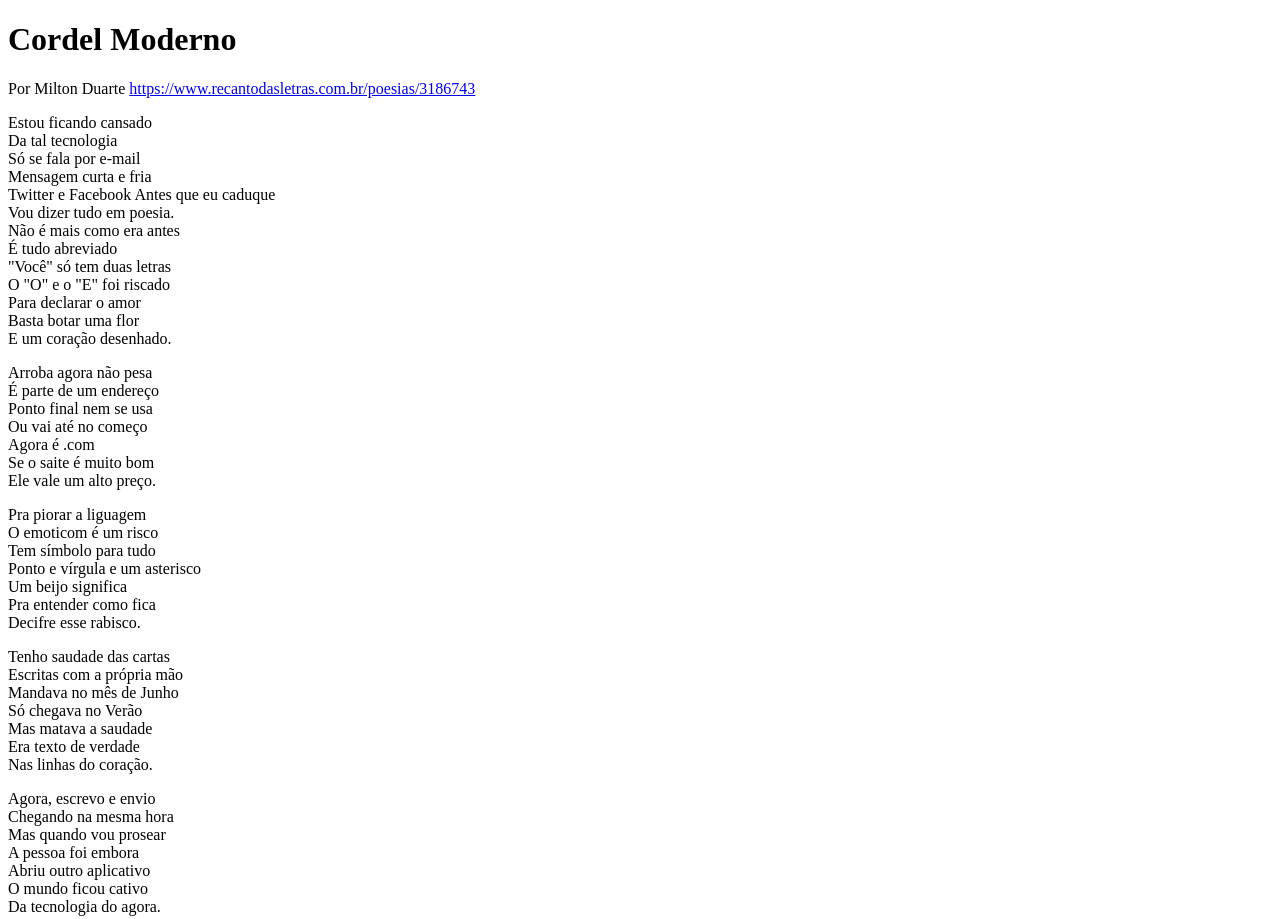
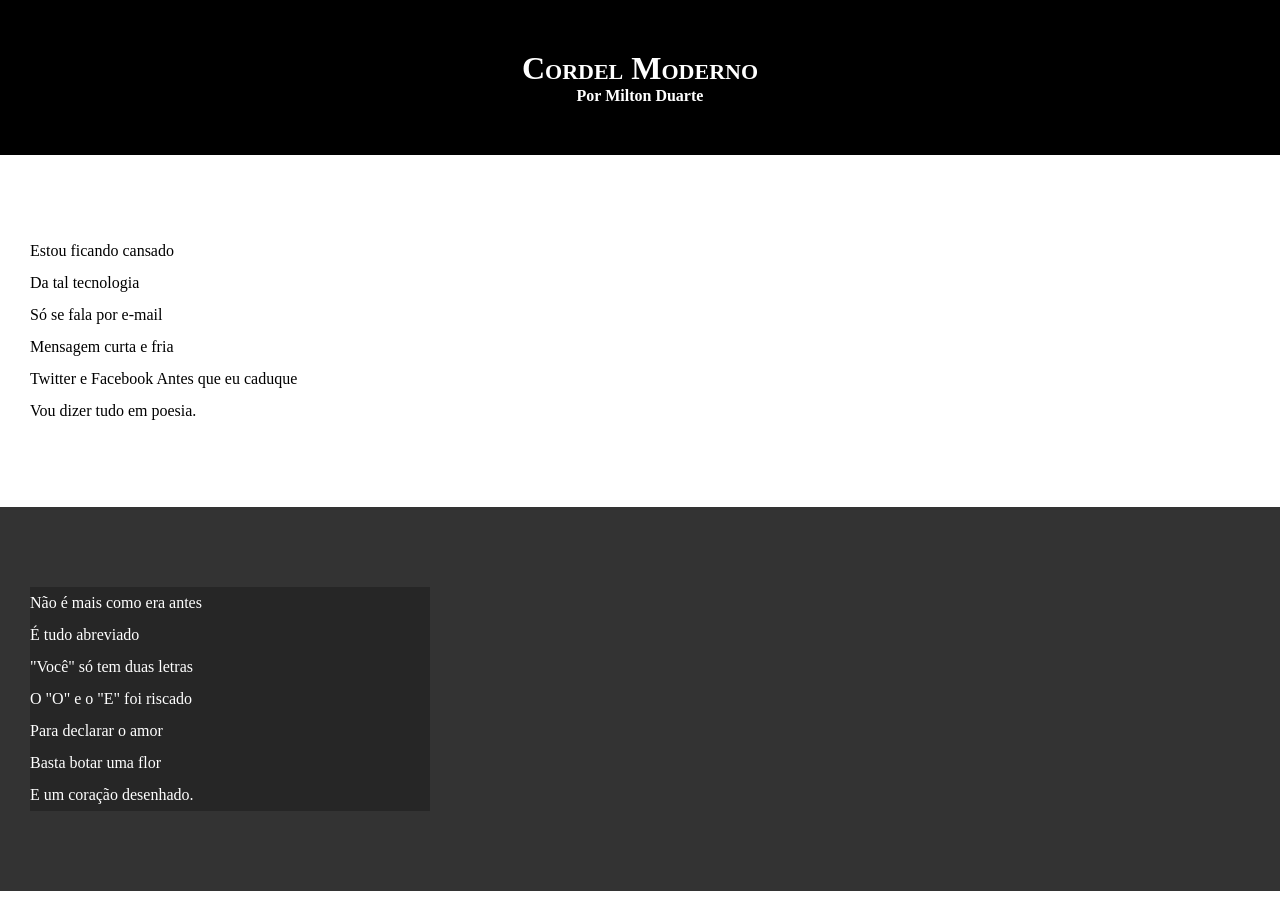
Before and after one commit to Korvo2Tuirow/Desafio12, a plain HTML site: page index.html in a window 1280 px wide. Shown: the top 919 px of the page. Drawn offline with Linux system fonts and the light colour scheme.

Commit message:
v0.2
configurando CSS

```diff
--- a/index.html
+++ b/index.html
@@ -14,13 +14,13 @@
 
         <h1>Cordel Moderno</h1>
         <p>
-            Por Milton Duarte
-            <a href="https://www.recantodasletras.com.br/poesias/3186743">https://www.recantodasletras.com.br/poesias/3186743</a>
+             <a href="https://www.recantodasletras.com.br/poesias/3186743" target="_blank">Por Milton Duarte</a>
         </p>
 
     </header>
 
-<section>
+<section class="normal">
+    <p>
         Estou ficando cansado<br>
         Da tal tecnologia<br>
         Só se fala por e-mail<br>
@@ -28,11 +28,13 @@
         Twitter e Facebook
         Antes que eu caduque<br>
         Vou dizer tudo em poesia.
+    </p>
 </section>
 
 
 
-<section>
+<section class="imagem">
+    <p>
         Não é mais como era antes<br>
         É tudo abreviado<br>
         "Você" só tem duas letras<br>
@@ -40,11 +42,12 @@
         Para declarar o amor<br>
         Basta botar uma flor<br>
         E um coração desenhado.
+    </p>
 </section>
 
 
 
-<section>
+<section class="normal">
     <p>
         Arroba agora não pesa<br>
         É parte de um endereço<br>
@@ -68,7 +71,7 @@
 
 
 
-<section>
+<section class="imagem">
     <p>
         Tenho saudade das cartas<br>
         Escritas com a própria mão<br>
@@ -81,7 +84,7 @@
 </section>
 
 
-<section>
+<section class="normal">
     <p>
         Agora, escrevo e envio<br>
         Chegando na mesma hora<br>
--- a/style.css
+++ b/style.css
@@ -1 +1,76 @@
 @charset "UTF-8";
+
+*{
+    margin: 0px;
+    padding: 0px;
+
+}
+
+html, body{
+
+    min-height: 100vh;
+    background-color: darkgray;
+}
+
+header{
+    background-color: black;
+    color: white;
+    text-align: center;
+}
+header > h1{
+    padding-top: 50px;
+    /*text-transform: uppercase;*/
+    font-variant: small-caps;
+
+}
+
+header > p{
+
+    padding-bottom: 50px;
+}
+
+a{
+    color: white;
+    text-decoration: none;
+    font-weight: bolder;
+}
+
+a:hover {
+    text-decoration: underline;
+}
+
+section{
+    padding-top: 10vh;
+    padding-bottom: 10vh;
+    line-height: 2em;
+    padding-left: 30px;
+}
+
+section.normal{
+   background-color: white;
+   color: black;
+}
+
+section.imagem{
+    background-color: rgb(51, 51, 51);
+    color: white;
+}
+
+section.imagem > p{
+    width: 400px;
+    background-color: rgba(0, 0, 0, 0.253);
+}
+
+
+
+
+
+
+
+
+footer{
+    background-color: black;
+    text-align: center;
+    color: white;
+    padding: 10px;
+}
```
Lines whose indentation alone changed are shown as unchanged.
